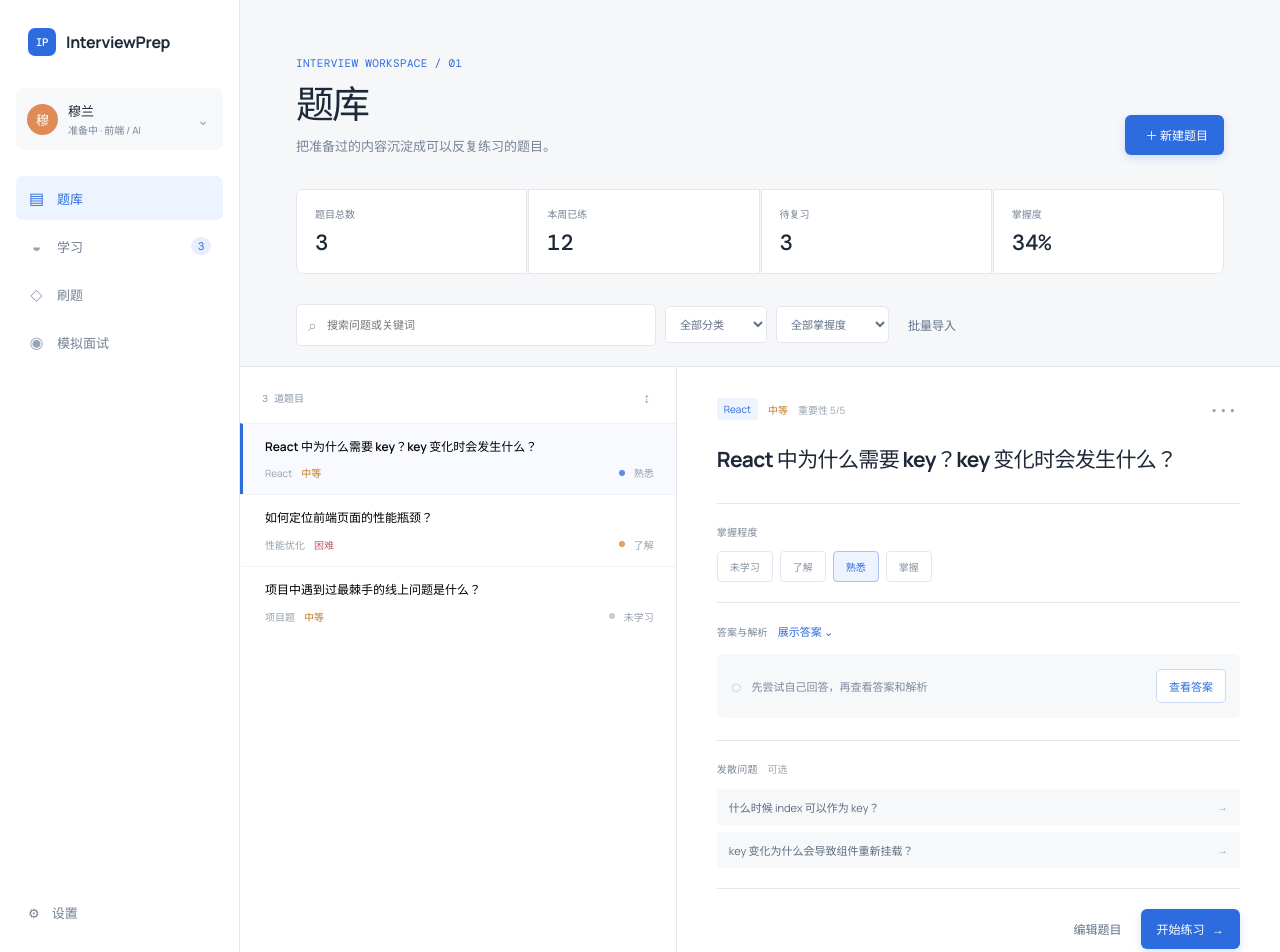
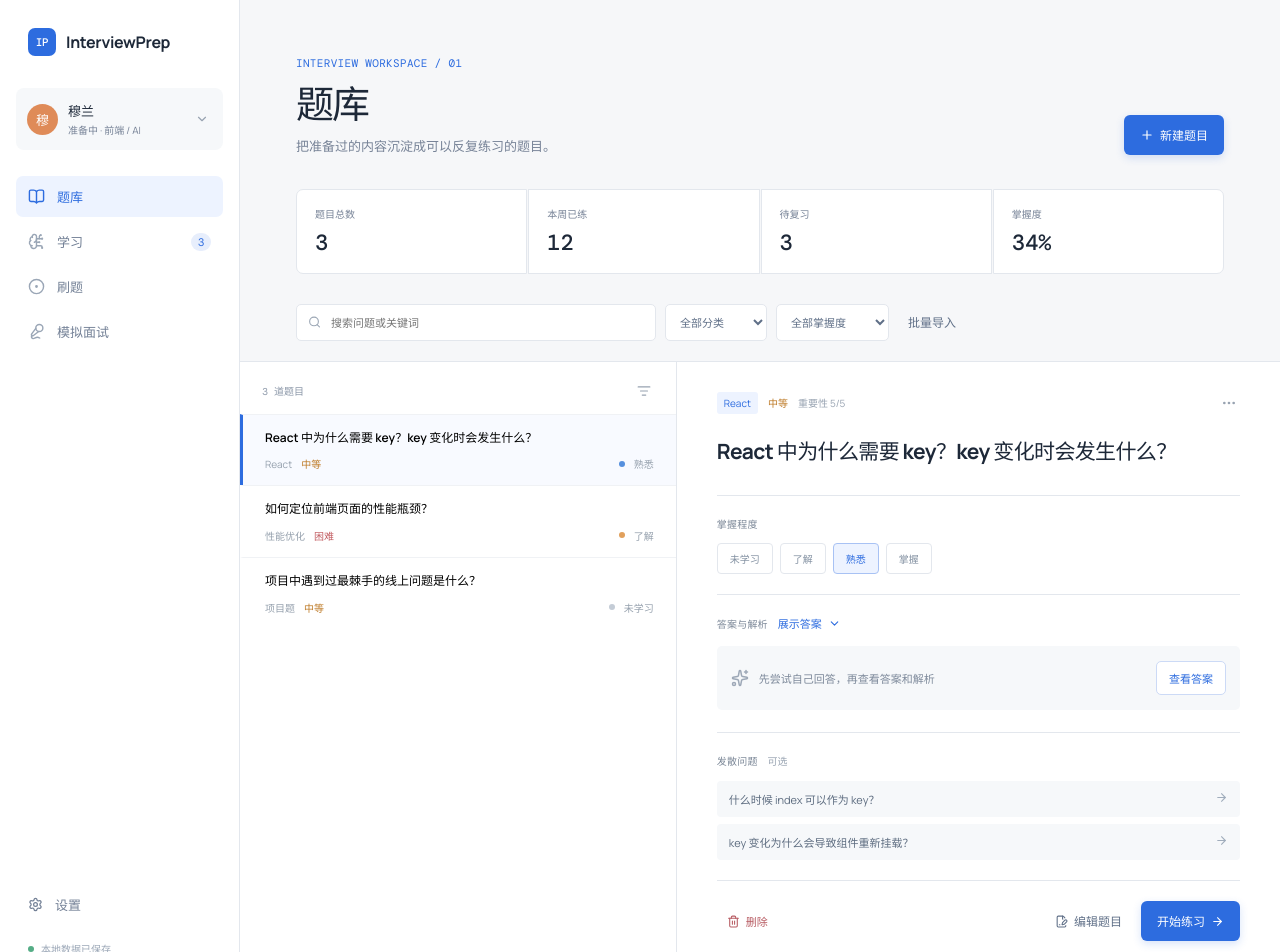
Before and after one commit to lonny0622/interview-prep, a React (Vite) app: page / in a window 1280 px wide. Shown: the top 952 px of the page. Built offline with nearby package versions, Linux system fonts and the light colour scheme.

Commit message:
feat: add local-first question library workspace

```diff
--- a/index.html
+++ b/index.html
@@ -1,10 +1,11 @@
 <!doctype html>
-<html lang="en">
+<html lang="zh-CN">
   <head>
     <meta charset="UTF-8" />
     <link rel="icon" type="image/svg+xml" href="/favicon.svg" />
     <meta name="viewport" content="width=device-width, initial-scale=1.0" />
-    <title>interviewprep</title>
+    <meta name="theme-color" content="#f6f7f9" />
+    <title>InterviewPrep · 面试准备</title>
   </head>
   <body>
     <div id="root"></div>
--- a/package.json
+++ b/package.json
@@ -10,8 +10,11 @@
     "preview": "vite preview"
   },
   "dependencies": {
+    "lucide-react": "^1.31.0",
     "react": "^19.2.8",
-    "react-dom": "^19.2.8"
+    "react-dom": "^19.2.8",
+    "react-markdown": "^10.1.0",
+    "remark-gfm": "^4.0.1"
   },
   "devDependencies": {
     "@types/node": "^24.13.3",
--- a/src/App.tsx
+++ b/src/App.tsx
@@ -1,4 +1,7 @@
-import { useMemo, useState } from 'react'
+import { useEffect, useMemo, useState } from 'react'
+import { ArrowRight, BookOpen, BrainCircuit, ChevronDown, ChevronUp, CircleDot, FilePenLine, ListFilter, Mic2, MoreHorizontal, Plus, Search, Settings, Sparkles, Trash2, X } from 'lucide-react'
+import ReactMarkdown from 'react-markdown'
+import remarkGfm from 'remark-gfm'
 import './App.css'
 
 type Difficulty = '简单' | '中等' | '困难'
@@ -16,6 +19,9 @@ type Question = {
   interviewAnswer: string
   followUps: string[]
 }
+
+type QuestionDraft = Omit<Question, 'id' | 'mastery'>
+const STORAGE_KEY = 'interview-prep.questions.v1'
 
 const seedQuestions: Question[] = [
   {
@@ -57,20 +63,34 @@ const seedQuestions: Question[] = [
 ]
 
 const navItems = [
-  { id: 'library', label: '题库', icon: '▤' },
-  { id: 'learning', label: '学习', icon: '◒' },
-  { id: 'practice', label: '刷题', icon: '◇' },
-  { id: 'interview', label: '模拟面试', icon: '◉' },
+  { id: 'library', label: '题库', icon: BookOpen },
+  { id: 'learning', label: '学习', icon: BrainCircuit },
+  { id: 'practice', label: '刷题', icon: CircleDot },
+  { id: 'interview', label: '模拟面试', icon: Mic2 },
 ]
 
+const emptyDraft: QuestionDraft = { title: '', category: '', difficulty: '中等', importance: 3, answer: '', explanation: '', interviewAnswer: '', followUps: [] }
+
 function App() {
-  const [questions, setQuestions] = useState(seedQuestions)
+  const [questions, setQuestions] = useState<Question[]>(() => {
+    try {
+      const saved = localStorage.getItem(STORAGE_KEY)
+      return saved ? JSON.parse(saved) : seedQuestions
+    } catch {
+      return seedQuestions
+    }
+  })
   const [activeNav, setActiveNav] = useState('library')
   const [query, setQuery] = useState('')
   const [category, setCategory] = useState('全部分类')
   const [mastery, setMastery] = useState('全部掌握度')
   const [selectedId, setSelectedId] = useState(seedQuestions[0].id)
   const [showAnswer, setShowAnswer] = useState(false)
+  const [editor, setEditor] = useState<{ mode: 'create' | 'edit'; draft: QuestionDraft } | null>(null)
+
+  useEffect(() => {
+    localStorage.setItem(STORAGE_KEY, JSON.stringify(questions))
+  }, [questions])
 
   const selected = questions.find((question) => question.id === selectedId) ?? questions[0]
   const categories = ['全部分类', ...new Set(questions.map((question) => question.category))]
@@ -88,6 +108,32 @@ function App() {
     setQuestions((current) => current.map((question) => question.id === selected.id ? { ...question, mastery: nextMastery } : question))
   }
 
+  const openEditor = (question?: Question) => {
+    setEditor(question ? {
+      mode: 'edit',
+      draft: { title: question.title, category: question.category, difficulty: question.difficulty, importance: question.importance, answer: question.answer, explanation: question.explanation, interviewAnswer: question.interviewAnswer, followUps: question.followUps },
+    } : { mode: 'create', draft: emptyDraft })
+  }
+
+  const saveQuestion = () => {
+    if (!editor || !editor.draft.title.trim() || !editor.draft.category.trim()) return
+    if (editor.mode === 'edit') {
+      setQuestions((current) => current.map((question) => question.id === selected.id ? { ...question, ...editor.draft } : question))
+    } else {
+      const nextQuestion: Question = { ...editor.draft, id: crypto.randomUUID(), mastery: '未学习' }
+      setQuestions((current) => [nextQuestion, ...current])
+      setSelectedId(nextQuestion.id)
+    }
+    setEditor(null)
+  }
+
+  const deleteQuestion = () => {
+    if (!selected || !window.confirm('确认删除这道题目？此操作无法撤销。')) return
+    const nextQuestions = questions.filter((question) => question.id !== selected.id)
+    setQuestions(nextQuestions)
+    setSelectedId(nextQuestions[0]?.id ?? '')
+  }
+
   const renderLibrary = () => (
     <>
       <header className="page-header">
@@ -96,8 +142,8 @@ function App() {
           <h1>题库</h1>
           <p className="page-description">把准备过的内容沉淀成可以反复练习的题目。</p>
         </div>
-        <button className="primary-button" type="button" onClick={() => setSelectedId('new')}>
-          <span aria-hidden="true">＋</span> 新建题目
+        <button className="primary-button" type="button" onClick={() => openEditor()}>
+          <Plus size={14} aria-hidden="true" /> 新建题目
         </button>
       </header>
       <div className="stats-row">
@@ -107,14 +153,14 @@ function App() {
         <div><span>掌握度</span><strong>34%</strong></div>
       </div>
       <div className="toolbar">
-        <label className="search-box"><span aria-hidden="true">⌕</span><input value={query} onChange={(event) => setQuery(event.target.value)} placeholder="搜索问题或关键词" /></label>
+        <label className="search-box"><Search size={14} aria-hidden="true" /><input value={query} onChange={(event) => setQuery(event.target.value)} placeholder="搜索问题或关键词" /></label>
         <select value={category} onChange={(event) => setCategory(event.target.value)}>{categories.map((item) => <option key={item}>{item}</option>)}</select>
         <select value={mastery} onChange={(event) => setMastery(event.target.value)}>{['全部掌握度', '未学习', '了解', '熟悉', '掌握'].map((item) => <option key={item}>{item}</option>)}</select>
         <button className="quiet-button" type="button">批量导入</button>
       </div>
       <div className="library-layout">
         <section className="question-list" aria-label="面试题列表">
-          <div className="list-heading"><span>{filteredQuestions.length} 道题目</span><button className="icon-button" type="button" title="排序">↕</button></div>
+          <div className="list-heading"><span>{filteredQuestions.length} 道题目</span><button className="icon-button" type="button" title="筛选题目"><ListFilter size={14} /></button></div>
           {filteredQuestions.map((question) => <button key={question.id} className={`question-item ${question.id === selectedId ? 'active' : ''}`} type="button" onClick={() => { setSelectedId(question.id); setShowAnswer(false) }}>
             <span className="question-item-title">{question.title}</span>
             <span className="question-item-meta"><span>{question.category}</span><span className={`difficulty ${question.difficulty}`}>{question.difficulty}</span><span className="mastery-dot" data-level={question.mastery} />{question.mastery}</span>
@@ -122,12 +168,12 @@ function App() {
         </section>
         <section className="question-detail">
           {selected ? <>
-            <div className="detail-topline"><span className="tag">{selected.category}</span><span className={`difficulty ${selected.difficulty}`}>{selected.difficulty}</span><span className="importance">重要性 {selected.importance}/5</span><button className="icon-button" type="button" title="更多操作">•••</button></div>
+            <div className="detail-topline"><span className="tag">{selected.category}</span><span className={`difficulty ${selected.difficulty}`}>{selected.difficulty}</span><span className="importance">重要性 {selected.importance}/5</span><button className="icon-button" type="button" title="更多操作"><MoreHorizontal size={16} /></button></div>
             <h2>{selected.title}</h2>
             <div className="detail-section"><p className="section-label">掌握程度</p><div className="mastery-control">{(['未学习', '了解', '熟悉', '掌握'] as Mastery[]).map((item) => <button key={item} className={selected.mastery === item ? 'selected' : ''} type="button" onClick={() => updateMastery(item)}>{item}</button>)}</div></div>
-            <div className="detail-section answer-section"><div className="section-heading"><p className="section-label">答案与解析</p><button className="text-button" type="button" onClick={() => setShowAnswer((value) => !value)}>{showAnswer ? '隐藏答案' : '展示答案'} <span aria-hidden="true">{showAnswer ? '⌃' : '⌄'}</span></button></div>{showAnswer ? <div className="answer-content"><p>{selected.answer}</p><h3>详细解析</h3><p>{selected.explanation}</p><h3>面试时建议的回答</h3><p>{selected.interviewAnswer}</p></div> : <div className="answer-locked"><span aria-hidden="true">◌</span><p>先尝试自己回答，再查看答案和解析</p><button className="secondary-button" type="button" onClick={() => setShowAnswer(true)}>查看答案</button></div>}</div>
-            <div className="detail-section"><div className="section-heading"><p className="section-label">发散问题</p><span className="optional">可选</span></div><ul className="follow-ups">{selected.followUps.map((followUp) => <li key={followUp}>{followUp}<span aria-hidden="true">→</span></li>)}</ul></div>
-            <div className="detail-actions"><button className="quiet-button" type="button">编辑题目</button><button className="primary-button" type="button" onClick={() => setActiveNav('practice')}>开始练习 <span aria-hidden="true">→</span></button></div>
+            <div className="detail-section answer-section"><div className="section-heading"><p className="section-label">答案与解析</p><button className="text-button" type="button" onClick={() => setShowAnswer((value) => !value)}>{showAnswer ? '隐藏答案' : '展示答案'} {showAnswer ? <ChevronUp size={13} /> : <ChevronDown size={13} />}</button></div>{showAnswer ? <div className="answer-content"><ReactMarkdown remarkPlugins={[remarkGfm]}>{selected.answer}</ReactMarkdown><h3>详细解析</h3><ReactMarkdown remarkPlugins={[remarkGfm]}>{selected.explanation}</ReactMarkdown><h3>面试时建议的回答</h3><ReactMarkdown remarkPlugins={[remarkGfm]}>{selected.interviewAnswer}</ReactMarkdown></div> : <div className="answer-locked"><Sparkles size={18} aria-hidden="true" /><p>先尝试自己回答，再查看答案和解析</p><button className="secondary-button" type="button" onClick={() => setShowAnswer(true)}>查看答案</button></div>}</div>
+            <div className="detail-section"><div className="section-heading"><p className="section-label">发散问题</p><span className="optional">可选</span></div><ul className="follow-ups">{selected.followUps.map((followUp) => <li key={followUp}>{followUp}<ArrowRight size={13} aria-hidden="true" /></li>)}</ul></div>
+            <div className="detail-actions"><button className="danger-button" type="button" onClick={deleteQuestion}><Trash2 size={13} />删除</button><button className="quiet-button" type="button" onClick={() => openEditor(selected)}><FilePenLine size={13} />编辑题目</button><button className="primary-button" type="button" onClick={() => setActiveNav('practice')}>开始练习 <ArrowRight size={13} /></button></div>
           </> : <div className="empty-state">从左侧选择一道题目开始</div>}
         </section>
       </div>
@@ -137,13 +183,29 @@ function App() {
   return <div className="app-shell">
     <aside className="sidebar">
       <div className="brand"><span className="brand-mark">IP</span><span>InterviewPrep</span></div>
-      <div className="profile"><div className="avatar">穆</div><div><strong>穆兰</strong><span>准备中 · 前端 / AI</span></div><button className="icon-button" type="button" title="切换资料">⌄</button></div>
-      <nav>{navItems.map((item) => <button key={item.id} className={activeNav === item.id ? 'active' : ''} type="button" onClick={() => setActiveNav(item.id)}><span className="nav-icon" aria-hidden="true">{item.icon}</span>{item.label}{item.id === 'learning' && <span className="nav-badge">3</span>}</button>)}</nav>
-      <div className="sidebar-bottom"><button type="button"><span aria-hidden="true">⚙</span>设置</button><div className="sync-status"><span />本地数据已同步</div></div>
+      <div className="profile"><div className="avatar">穆</div><div><strong>穆兰</strong><span>准备中 · 前端 / AI</span></div><button className="icon-button" type="button" title="切换资料"><ChevronDown size={14} /></button></div>
+      <nav>{navItems.map((item) => { const Icon = item.icon; return <button key={item.id} className={activeNav === item.id ? 'active' : ''} type="button" onClick={() => setActiveNav(item.id)}><Icon className="nav-icon" size={17} aria-hidden="true" />{item.label}{item.id === 'learning' && <span className="nav-badge">3</span>}</button> })}</nav>
+      <div className="sidebar-bottom"><button type="button"><Settings size={15} />设置</button><div className="sync-status"><span />本地数据已保存</div></div>
     </aside>
     <main className="main-content">
-      {activeNav === 'library' ? renderLibrary() : <div className="placeholder-page"><p className="eyebrow">Interview workspace</p><h1>{navItems.find((item) => item.id === activeNav)?.label}</h1><p>这一板块正在接入题库数据。先从题库选择内容，准备你的下一轮练习。</p><button className="primary-button" type="button" onClick={() => setActiveNav('library')}>回到题库 <span aria-hidden="true">→</span></button></div>}
+      {activeNav === 'library' ? renderLibrary() : <div className="placeholder-page"><p className="eyebrow">Interview workspace</p><h1>{navItems.find((item) => item.id === activeNav)?.label}</h1><p>这一板块正在接入题库数据。先从题库选择内容，准备你的下一轮练习。</p><button className="primary-button" type="button" onClick={() => setActiveNav('library')}>回到题库 <ArrowRight size={13} /></button></div>}
     </main>
+    {editor && <div className="modal-backdrop" role="presentation" onMouseDown={(event) => { if (event.target === event.currentTarget) setEditor(null) }}>
+      <section className="editor-modal" role="dialog" aria-modal="true" aria-labelledby="editor-title">
+        <div className="modal-header"><div><p className="eyebrow">Question editor</p><h2 id="editor-title">{editor.mode === 'create' ? '新建题目' : '编辑题目'}</h2></div><button className="icon-button" type="button" title="关闭" onClick={() => setEditor(null)}><X size={18} /></button></div>
+        <div className="editor-grid">
+          <label className="full-field"><span>问题</span><textarea rows={3} value={editor.draft.title} onChange={(event) => setEditor({ ...editor, draft: { ...editor.draft, title: event.target.value } })} placeholder="输入面试问题" /></label>
+          <label><span>分类</span><input value={editor.draft.category} onChange={(event) => setEditor({ ...editor, draft: { ...editor.draft, category: event.target.value } })} placeholder="例如 React" /></label>
+          <label><span>难度</span><select value={editor.draft.difficulty} onChange={(event) => setEditor({ ...editor, draft: { ...editor.draft, difficulty: event.target.value as Difficulty } })}><option>简单</option><option>中等</option><option>困难</option></select></label>
+          <label><span>重要性</span><input type="number" min="1" max="5" value={editor.draft.importance} onChange={(event) => setEditor({ ...editor, draft: { ...editor.draft, importance: Number(event.target.value) } })} /></label>
+          <label className="full-field"><span>答案（Markdown）</span><textarea rows={5} value={editor.draft.answer} onChange={(event) => setEditor({ ...editor, draft: { ...editor.draft, answer: event.target.value } })} /></label>
+          <label className="full-field"><span>详细解析（Markdown）</span><textarea rows={5} value={editor.draft.explanation} onChange={(event) => setEditor({ ...editor, draft: { ...editor.draft, explanation: event.target.value } })} /></label>
+          <label className="full-field"><span>面试时建议的回答</span><textarea rows={4} value={editor.draft.interviewAnswer} onChange={(event) => setEditor({ ...editor, draft: { ...editor.draft, interviewAnswer: event.target.value } })} /></label>
+          <label className="full-field"><span>发散问题（每行一个）</span><textarea rows={3} value={editor.draft.followUps.join('\n')} onChange={(event) => setEditor({ ...editor, draft: { ...editor.draft, followUps: event.target.value.split('\n').filter(Boolean) } })} /></label>
+        </div>
+        <div className="modal-actions"><button className="quiet-button" type="button" onClick={() => setEditor(null)}>取消</button><button className="primary-button" type="button" disabled={!editor.draft.title.trim() || !editor.draft.category.trim()} onClick={saveQuestion}>保存题目</button></div>
+      </section>
+    </div>}
   </div>
 }
 
```
Also changed, not shown: src/App.css, 2 other files (tests, documents, lock files or other folders).
